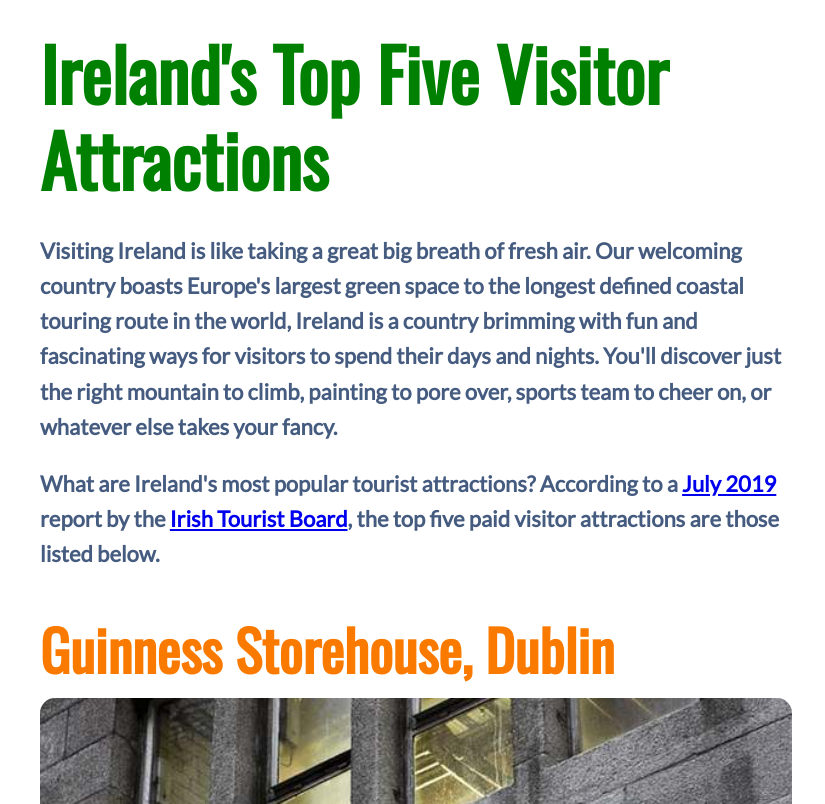
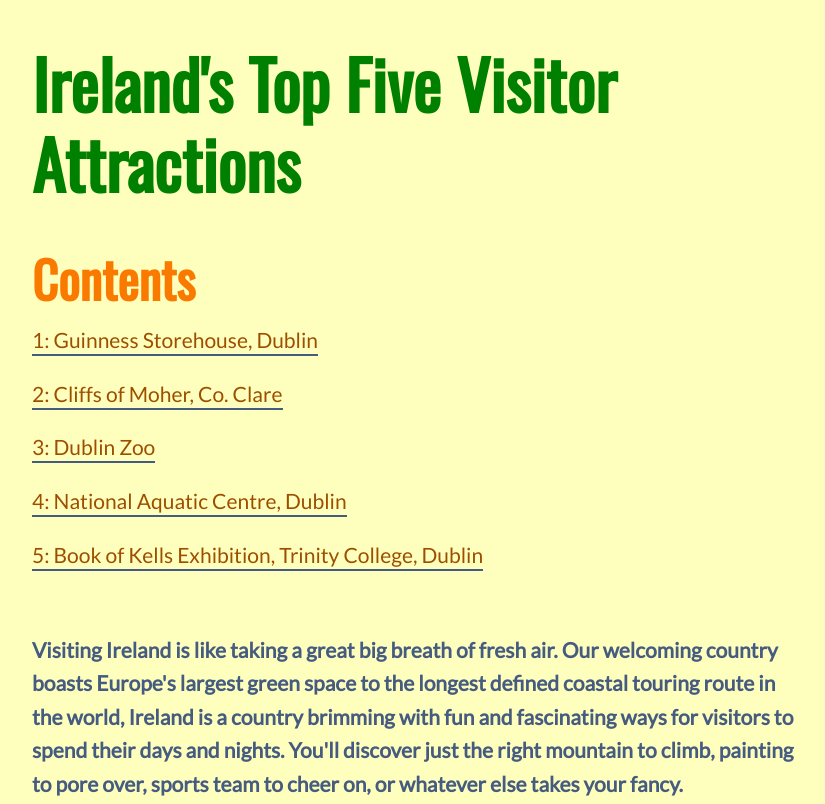
Before and after one commit to kerstie/kerstie.github.io, a plain HTML site: page page-6.html in a window 1280 px wide. Shown: the top 804 px of the page, without its empty margins (224-1049 px from the left). Drawn offline with nearby package versions, Linux system fonts and the light colour scheme.

Commit message:
hyperlinks

```diff
--- a/page-6.html
+++ b/page-6.html
@@ -16,16 +16,24 @@
 
 </head>
 
-<body>
+<body id="top-of-page">
 
 <h1>Ireland's Top Five Visitor Attractions</h1>
 
-<p><b>Visiting Ireland is like taking a great big breath of fresh air. Our welcoming country boasts Europe's largest green space to the longest defined coastal touring route in the world, Ireland is a country brimming with fun and fascinating ways for visitors to spend their days and nights. You'll discover just the right mountain to climb, painting to pore over, sports team to cheer on, or whatever else takes your fancy.</b></p>
+<h2>Contents</h2>
+<p><a href="#guinness">1: Guinness Storehouse, Dublin</a></p>
+<p><a href="#cliffs-of-moher">2: Cliffs of Moher, Co. Clare</a></p>
+<p><a href="#dublin-zoo">3: Dublin Zoo</a></p>
+<p><a href="#aquatic-centre">4: National Aquatic Centre, Dublin</a></p>
+<p><a href="#kells-tcd">5: Book of Kells Exhibition, Trinity College, Dublin</a></p>
+
+
+<p class="introduction"><b>Visiting Ireland is like taking a great big breath of fresh air. Our welcoming country boasts Europe's largest green space to the longest defined coastal touring route in the world, Ireland is a country brimming with fun and fascinating ways for visitors to spend their days and nights. You'll discover just the right mountain to climb, painting to pore over, sports team to cheer on, or whatever else takes your fancy.</b></p>
 
 <p><b>What are Ireland's most popular tourist attractions? According to a <a href="http://www.failteireland.ie/Research-and-insights.aspx">July 2019</a> report by the <a href="https://www.discoverireland.ie/">Irish Tourist Board</a>, the top five paid visitor attractions are those listed below.</b></p>
 
 
-<h2>Guinness Storehouse, Dublin</h2>
+<h2 id="guinness">Guinness Storehouse, Dublin</h2>
 
 <img src="guinness-storehouse.jpg" alt="Guinness Storehouse">
 
@@ -34,7 +42,7 @@
 <p>Annual Number of Visitors: <b>1,711,281</b></p>
 
 
-<h2>Cliffs of Moher, Co. Clare</h2>
+<h2 id="cliffs-of-moher">Cliffs of Moher, Co. Clare</h2>
 
 <img src="cliffs-of-moher.jpg" alt="Cliffs of Moher">
 
@@ -43,7 +51,7 @@
 <p>Annual Number of Visitors: <b>1,527,000</b></p>
 
 
-<h2>Dublin Zoo</h2>
+<h2 id="dublin-zoo">Dublin Zoo</h2>
 
 <img src="dublin-zoo.jpg" alt="Dublin Zoo">
 
@@ -51,7 +59,7 @@
 <p>Annual Number of Visitors: <b>1,264,300</b></p>
 
 
-<h2>National Aquatic Centre, Dublin</h2>
+<h2 id="aquatic-centre">National Aquatic Centre, Dublin</h2>
 
 <img src="national-aquatic-centre.jpg" alt="National Aquatic Centre">
 
@@ -59,13 +67,14 @@
 <p>Annual Number of Visitors: <b>1,099,756</b></p>
 
 
-<h2>Book of Kells Exhibition, Trinity College, Dublin</h2>
+<h2 id="kells-tcd">Book of Kells Exhibition, Trinity College, Dublin</h2>
 
 <img src="book-of-kells.jpg" alt="Book of Kells">
 
 <p>Based at Trinity College in the heart of Dublin city, the <a href="https://www.tcd.ie/visitors/book-of-kells/" target="_blank">Book of Kells Exhibition</a> is a must-see on the itinerary of all visitors to Ireland. It showcases the nation's greatest cultural treasure and the world's most famous medieval manuscript: the Book of Kells, a 9th-century manuscript that documents the four Gospels of the life of Jesus Christ. The Exhibition also features access to the Long Room, a magnificent and beautiful library, that houses 200,000 of Trinity College's oldest books.</p>
 <p>Annual Number of Visitors: <b>983,410</b></p>
 
+<p><a href="#top-of-page">Return to top of page</a></p>
 
 </body>
 </html>
--- a/style-6.css
+++ b/style-6.css
@@ -1,18 +1,26 @@
-/* Browser resets */
-img { display: block; width: 100%; height: auto }
+/*  ============= WEB BROWSER RESETS ============ */
+* { margin: 0; padding: 0; border: none }
+html { height: 100% }
+body { min-height: 100%; max-width: 1600px; margin-left: auto; margin-right: auto }
+img { width: 100%; height: auto; display: block }
+html { scroll-behavior: smooth }
 
-/* Web page */
-body {
-    padding-left: 20%;
-    padding-right: 20%;
-    padding-bottom: 40px;
-}
+/* ========== PAGE CONTAINER ========= */
+
+/* All screen sizes */
+body { background-color: #FFFFBD }
+
+/* Desktops */
+@media (min-width: 768px) { body { padding: 1% 20% 4% 20% } }
+
+/* Mobiles */
+@media (max-width: 767px) { body { padding: 4% 9% 11% 9% } }
 
 /* Main heading */
 h1 {
 	font-family: 'Oswald', sans-serif;
 	font-weight: bold;
-    font-size: 72px;
+    font-size: calc(52px + (72 - 52) * ((100vw - 320px) / (1600 - 320)));
     color: #008000;
     line-height: 1.2;
     margin-top: 30px;
@@ -23,7 +31,7 @@
 h2 {
 	font-family: 'Oswald', sans-serif;
     font-weight: bold;
-    font-size: 56px;
+    font-size: calc(34px + (56 - 34) * ((100vw - 320px) / (1600 - 320)));
     color: #fa7a00;
     line-height: 1.3;
     margin-top: 42px;
@@ -33,14 +41,37 @@
 /* Text paragraphs */
 p {
    font-family: 'Lato', sans-serif;
-   font-size: 22px;
+   font-size: calc(18px + (22 - 18) * ((100vw - 320px) / (1600 - 320)));
    color: #455C80;
    line-height: 1.6;
    margin-bottom: 20px;
 }
+
+
+/* Desktops */
+@media (min-width: 768px) { p.introduction { margin-top: 8% } }
+
+/* Mobiles */
+@media (max-width: 767px) { p.introduction { margin-top: 20% } }
+
+
 /* Images */
 img {
     margin-bottom: 32px;
     /* Soften corners of images */
     border-radius: 15px;
 }
+
+/* All hyperlinks on web page */
+a:link, a:visited {
+    text-decoration: none;
+    color: #9D4F00;
+    padding-bottom: 2px;
+    border-bottom: solid 2px #455C80;
+}
+a:hover, a:focus, a:active {
+    text-decoration: none;
+    color: green;
+    padding-bottom: 2px;
+    border-bottom: solid 2px green;
+}
```
Also changed, not shown: page-10.html (+4 -4 lines), page-5.html (+16 -4 lines), style-10.css (+21 -0 lines), style-5.css (+21 -0 lines).
